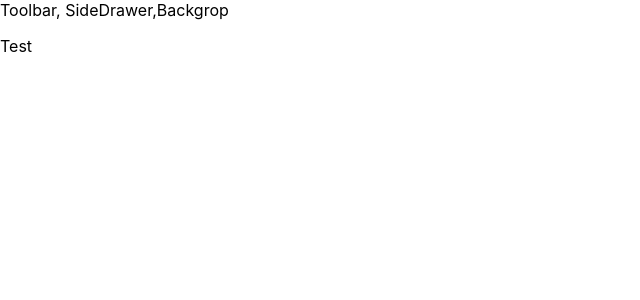
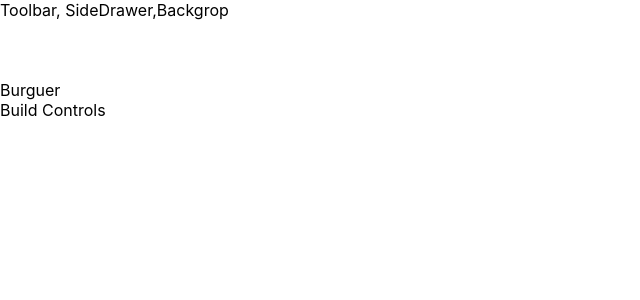
Before and after one commit to humbertocarvalho/courses-react-burger-builder, a React (Create React App) app: page / in a window 1280 px wide. Shown: the top 300 px of the page, without its empty margins (0-640 px from the left). Built offline with nearby package versions, Linux system fonts and the light colour scheme.

Commit message:
Add some css.

```diff
--- a/src/App.js
+++ b/src/App.js
@@ -1,12 +1,12 @@
 import React from 'react';
-
 import Layout from './components/Layout/Layout';
+import BurguerBuilder from './containers/BurguerBuilder/BurguerBuilder';
 
 function App() {
   return (
     <div>
       <Layout>
-        <p>Test</p>
+        <BurguerBuilder />
       </Layout>
     </div>
   );
--- a/src/components/Layout/Layout.js
+++ b/src/components/Layout/Layout.js
@@ -1,11 +1,12 @@
 import React from 'react';
 import Aux from '../../hoc/Aux';
+import styles from './Layout.module.css';
 
 export default function Layout(props) {
   return (
     <Aux>
       <div>Toolbar, SideDrawer,Backgrop</div>
-      <main>{props.children}</main>
+      <main class={styles.Content}>{props.children}</main>
     </Aux>
   );
 }
--- a/src/components/Layout/Layout.module.css
+++ b/src/components/Layout/Layout.module.css
@@ -0,0 +1,3 @@
+.Content {
+  margin-top: 60px;
+}
--- /dev/null
+++ b/src/containers/BurguerBuilder/BurguerBuilder.js
@@ -0,0 +1,14 @@
+import React, { Component } from 'react';
+import Aux from '../../hoc/Aux';
+// import { Container } from './styles';
+
+export default class BurguerBuilder extends Component {
+  render() {
+    return (
+      <Aux>
+        <div>Burguer</div>
+        <div>Build Controls</div>
+      </Aux>
+    );
+  }
+}
```
